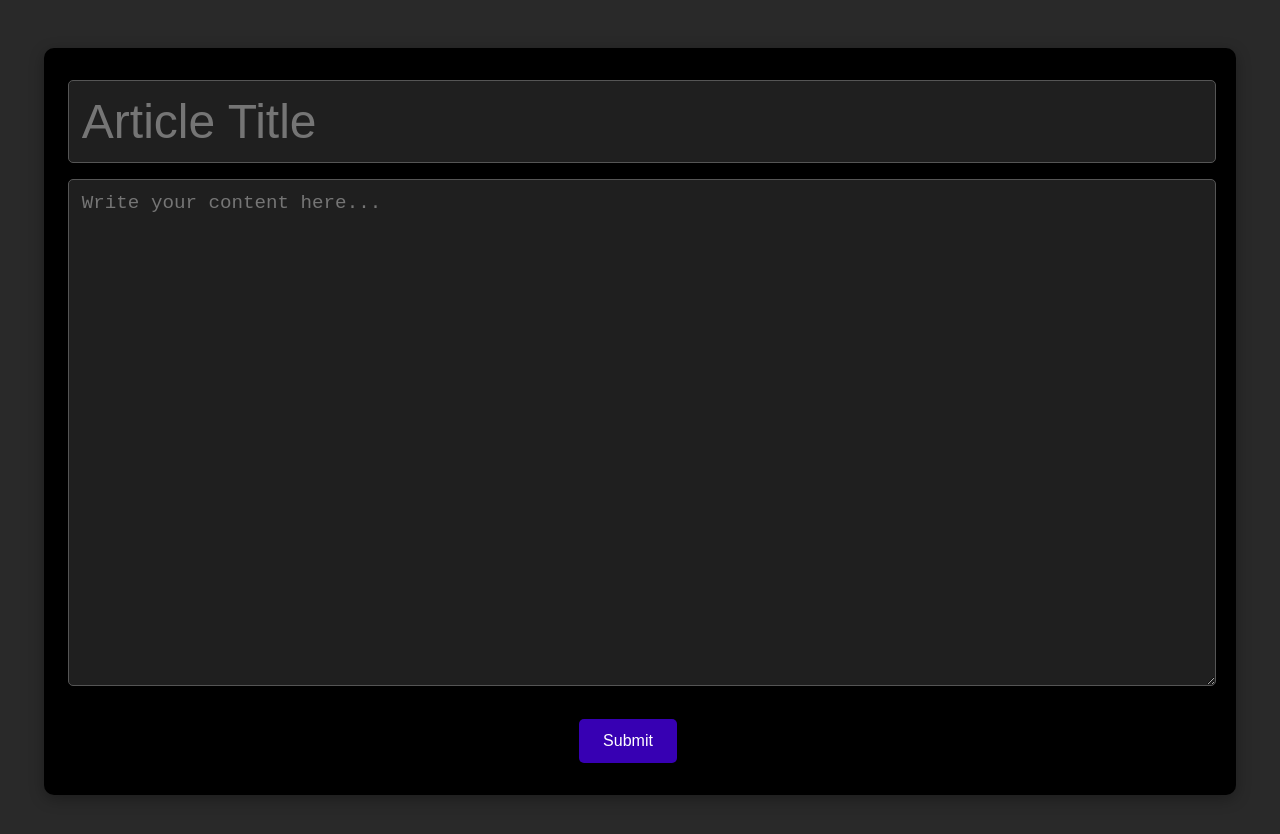
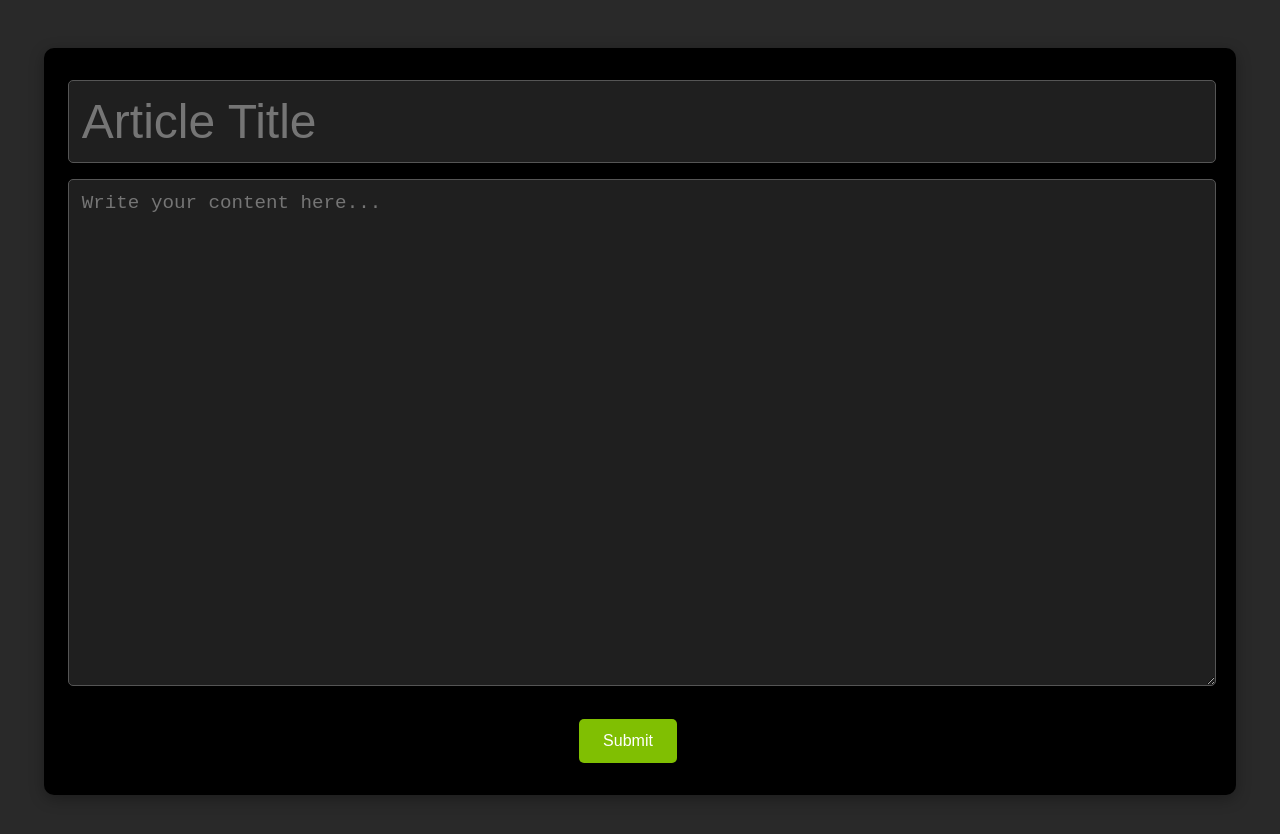
Before and after one commit to cr9169/TechOps, a React (Vite) app in the folder front/: page / in a window 1280 px wide. Shown: the top 834 px of the page. Built offline with nearby package versions, Linux system fonts and the light colour scheme.

Commit message:
feat: button color changed

```diff
--- a/front/src/components/HomePage/HomePage.scss
+++ b/front/src/components/HomePage/HomePage.scss
@@ -52,7 +52,7 @@
 
 .submitButton {
   padding: 0.8rem 1.5rem;
-  background-color: #3700b3;
+  background-color: #80bf02;
   color: #fff;
   font-size: 1rem;
   border: none;
@@ -63,5 +63,5 @@
 
 .submitButton:hover,
 .submitButton:focus {
-  background-color: #30009c;
+  background-color: #629202;
 }
```
